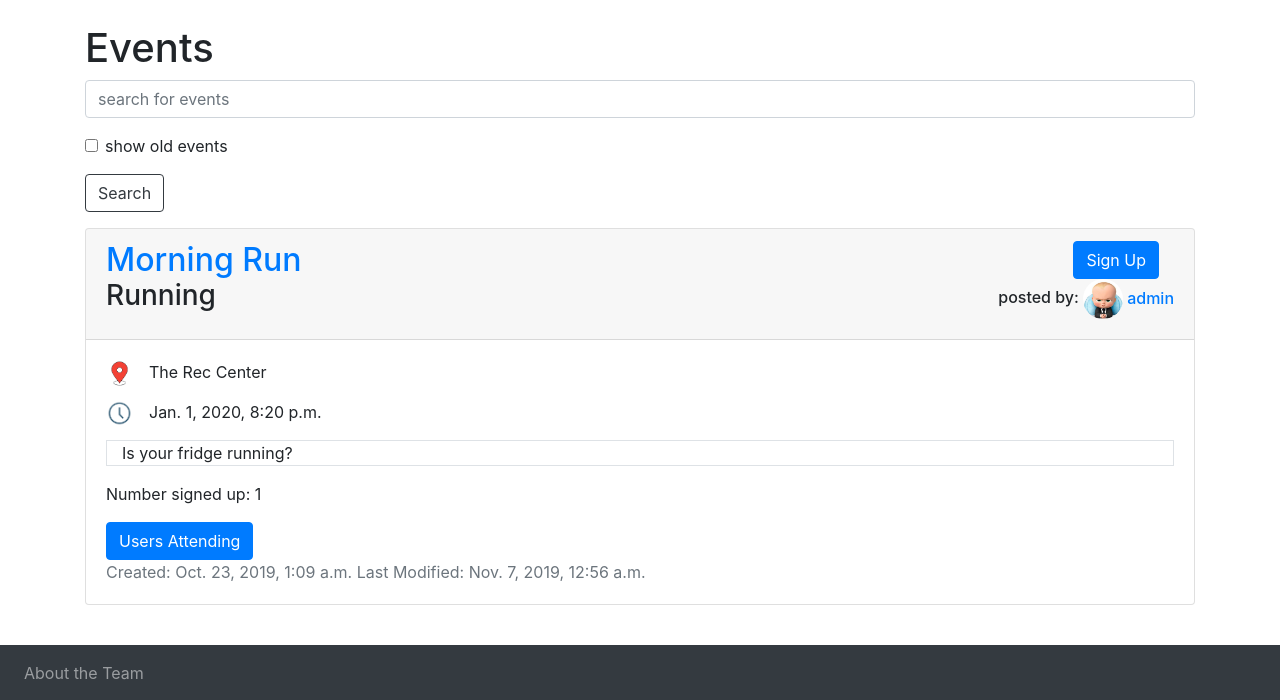
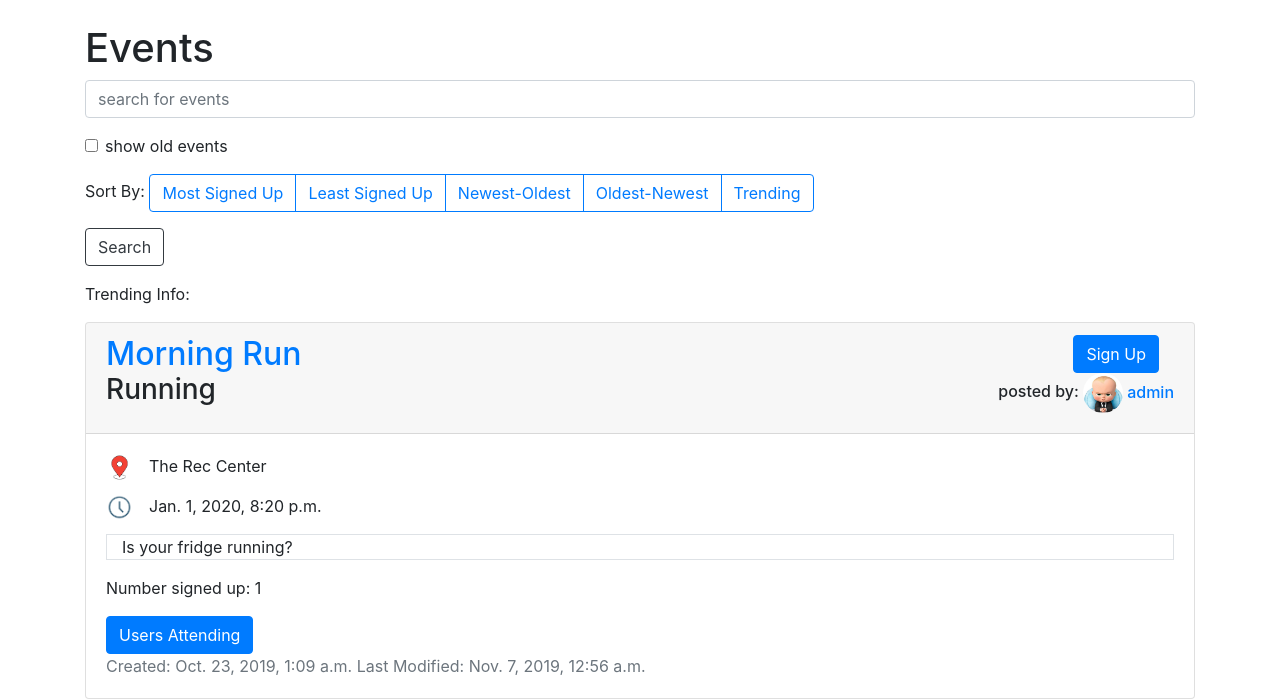
Before and after one commit to royceschultz/Square-Up-Events, a Django app: page / in a window 1280 px wide. Shown: the part 76-776 px from the top of the page. Run offline with Django 3.2, Linux system fonts and the light colour scheme; data comes from the database, SQL or seed files in the repository; some libraries are stand-ins or nearby versions.

Commit message:
Sorting for search function with styling

```diff
--- a/events/templates/home.html
+++ b/events/templates/home.html
@@ -1,17 +1,22 @@
 {% extends 'base.html'%}
 {% load crispy_forms_tags %}
   {%block content%}
+
     <h1 class="">Events</h1>
     <form class="d-inline" action="{% url 'home'%}" method="get">
       <!-- {% csrf_token %} -->
       <fieldset>
-        {{ form|crispy }}
+        {{ form.search|as_crispy_field }}
+        {{ form.show_old|as_crispy_field }}
       </fieldset>
+      {% include "widgets/sortOptions.html" %}
       <div class="form-group">
         <button class="btn btn-outline-dark">Search</button>
       </div>
     </form>
+    <p> Trending Info: </p>
     {%for event in events%}
       {% include 'event.html' with event=event %}
     {%endfor%}
+
   {% endblock content%}
--- /dev/null
+++ b/events/templates/widgets/sortOptions.html
@@ -0,0 +1,33 @@
+<!-- Toggle style sort by buttons that keeps user choice after form submission -->
+<div class="form-group">
+  <label for="">Sort By:</label>
+  <div class="form-inline btn-group btn-group-toggle" data-toggle="buttons">
+      <label id="label1" for="id_sort_1" class="form-check-label btn btn-outline-primary {% if sort_by == '1' %}active{% endif %}">
+        <input type="radio" class="form-check-input" name="sort" id="id_sort_1" value="1">Most Signed Up
+      </label>
+
+      <label id="label2" for="id_sort_2" class="form-check-label btn btn-outline-primary {% if sort_by == '2' %}active{% endif %}">
+        <input type="radio" class="form-check-input" name="sort" id="id_sort_2" value="2">Least Signed Up
+      </label>
+
+      <label id="label3" for="id_sort_3" class="form-check-label btn btn-outline-primary {% if sort_by == '3' %}active{% endif %}">
+        <input type="radio" class="form-check-input" name="sort" id="id_sort_3" value="3">Newest-Oldest
+      </label>
+
+      <label id="label4" for="id_sort_4" class="form-check-label btn btn-outline-primary {% if sort_by == '4' %}active{% endif %}">
+        <input type="radio" class="form-check-input" name="sort" id="id_sort_4" value="4">Oldest-Newest
+      </label>
+
+      <label id="label5" for="id_sort_5" class="form-check-label btn btn-outline-primary {% if sort_by == '5' %}active{% endif %}">
+        <input type="radio" class="form-check-input" name="sort" id="id_sort_5" value="5">Trending
+      </label>
+
+  </div>
+</div>
+
+<!-- Javascript alternative in maintaining sort by choice -->
+<!-- <script type="text/javascript">
+  $(document).ready( function(){
+    document.getElementById("label" + {{sort_by}}).className += " active"
+  });
+</script> -->
--- a/events/views.py
+++ b/events/views.py
@@ -3,7 +3,7 @@ from django.http import HttpResponse
 from django.http import Http404
 from django.contrib import messages
 from django.shortcuts import redirect
-from django.db.models import Q
+from django.db.models import Q, Count
 from django.contrib.auth.decorators import login_required
 
 from .models import Event
@@ -20,8 +20,20 @@ def home(request):
     show_old = request.GET.get('show_old')
     if not show_old:
         events = events.filter(event_date__gt=datetime.now())
+    sort_by = request.GET.get('sort')
     events = events.order_by('event_date')
-    return render(request, 'home.html',{'events':events, 'form':form})
+    if sort_by == '1':
+        events = events.annotate(count=Count('signed_up')).order_by('-count', 'event_date')
+    elif sort_by == '2':
+        events = events.annotate(count=Count('signed_up')).order_by('count', 'event_date')
+    elif sort_by == '3':
+        events = events.order_by('event_date')
+    elif sort_by == '4':
+        events = events.order_by('-event_date')
+    elif sort_by == '5':
+        events = events.annotate(trending=(Count('signed_up')/("datetime.now().date() - create_date"))).order_by('trending')
+
+    return render(request, 'home.html',{'events':events,'sort_by':sort_by,'form':form})
 
 def event_detail(request, id):
     try:
```
